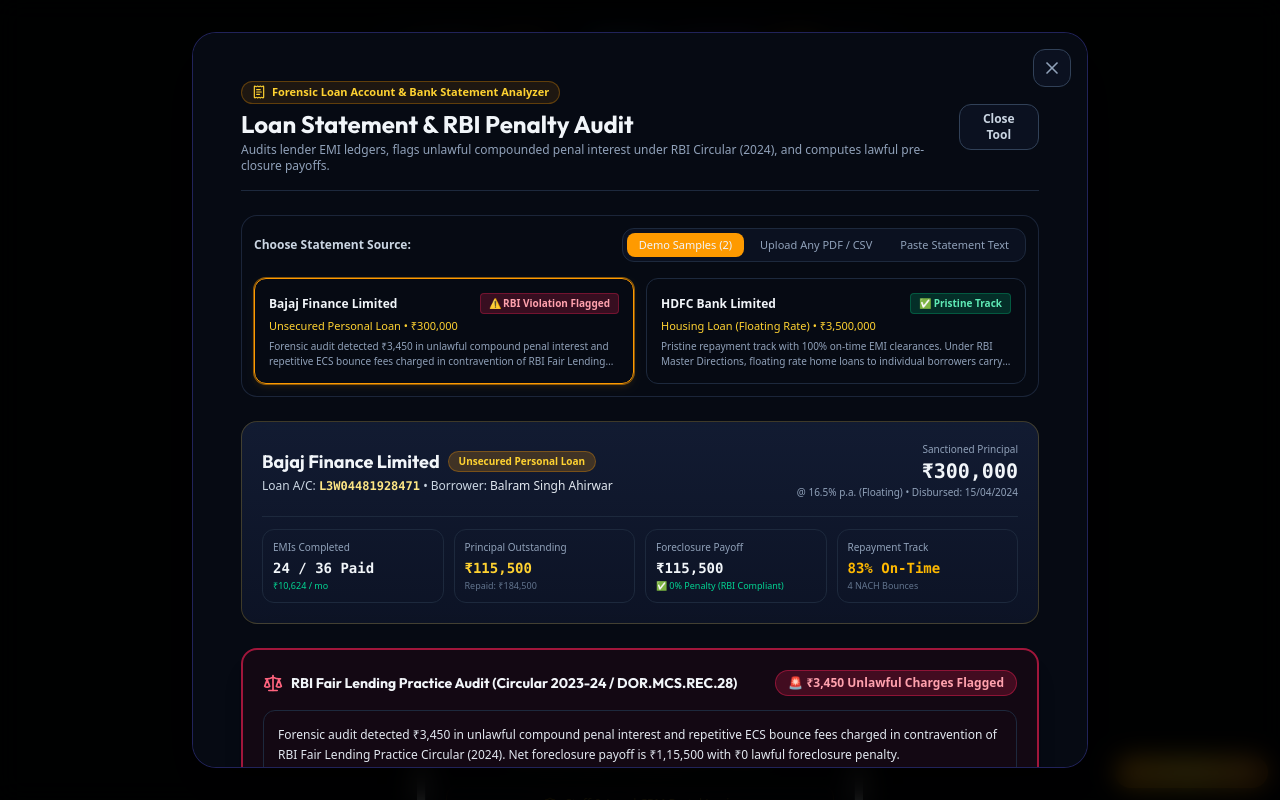
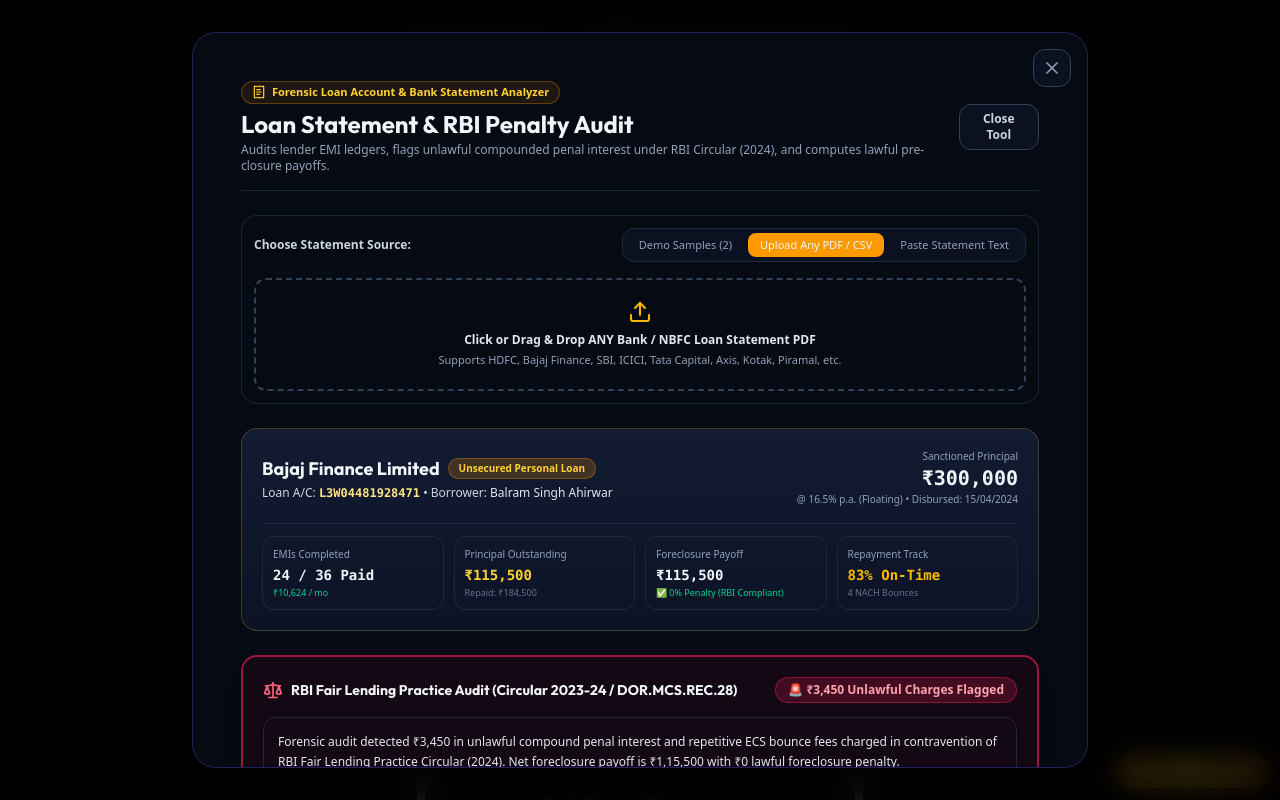
Before and after one commit to savrdhtechnology-cloud/savrdh-credit-res, a React (Vite) app: page / in a window 1280 px wide. Both pictures are taken after a click on the button "Loan Audit". Shown: the top 800 px of the page. Built offline with nearby package versions, Linux system fonts and the light colour scheme.

Commit message:
Fix analyzers to start with fresh upload sessions

```diff
--- a/src/components/tools/CibilReportAnalyzer.tsx
+++ b/src/components/tools/CibilReportAnalyzer.tsx
@@ -45,9 +45,9 @@
   isStandalone = false,
 }) => {
   // Active Report State
-  const [report, setReport] = useState<CreditBureauReport>(initialReport || SAMPLE_CIBIL_REPORTS[0].report);
-  const [activeSampleId, setActiveSampleId] = useState<string>("sample-balram");
-  const [inputMode, setInputMode] = useState<"DEMO" | "UPLOAD" | "PASTE">("DEMO");
+  const [report, setReport] = useState<CreditBureauReport>(initialReport || DEFAULT_CREDIT_REPORT);
+  const [activeSampleId, setActiveSampleId] = useState<string>(initialReport ? "initial-report" : "");
+  const [inputMode, setInputMode] = useState<"DEMO" | "UPLOAD" | "PASTE">("UPLOAD");
 
   // File Upload State
   const [uploadedFile, setUploadedFile] = useState<{ name: string; size: string; dataUrl: string } | null>(null);
--- a/src/components/tools/LoanStatementAnalyzer.tsx
+++ b/src/components/tools/LoanStatementAnalyzer.tsx
@@ -43,8 +43,9 @@
   isStandalone = false,
 }) => {
   const [statement, setStatement] = useState<LoanStatementAnalysis>(SAMPLE_LOAN_STATEMENTS[0]);
-  const [activeSampleId, setActiveSampleId] = useState<string>("loan-sample-1");
-  const [inputMode, setInputMode] = useState<"DEMO" | "UPLOAD" | "PASTE">("DEMO");
+  const [hasActiveStatement, setHasActiveStatement] = useState(false);
+  const [activeSampleId, setActiveSampleId] = useState<string>("");
+  const [inputMode, setInputMode] = useState<"DEMO" | "UPLOAD" | "PASTE">("UPLOAD");
 
   const [uploadedFile, setUploadedFile] = useState<{ name: string; size: string; dataUrl: string } | null>(null);
   const [rawText, setRawText] = useState("");
@@ -62,6 +63,7 @@
     if (s) {
       setActiveSampleId(sampleId);
       setStatement(s);
+      setHasActiveStatement(true);
       setSuccessMsg(`Loaded statement: ${s.lenderName} (${s.loanType})`);
       setTimeout(() => setSuccessMsg(""), 3000);
     }
@@ -137,7 +139,7 @@
     }
   };
 
-  return (
+    return (
     <div className="p-4 sm:p-6 max-w-4xl mx-auto space-y-6 text-slate-100">
       {/* Top Header */}
       <div className="flex flex-col sm:flex-row sm:items-center justify-between gap-3 pb-4 border-b border-slate-800">
```
